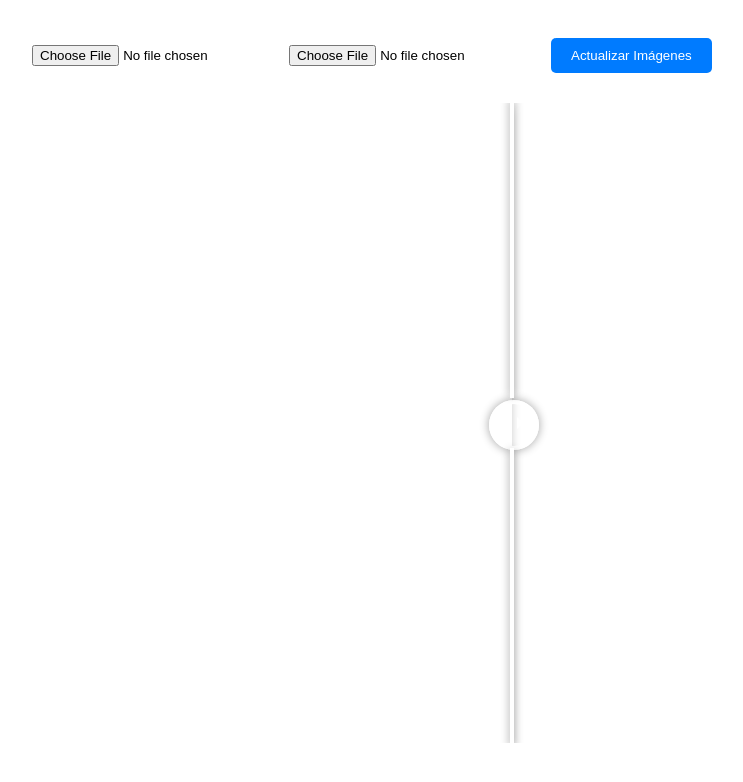
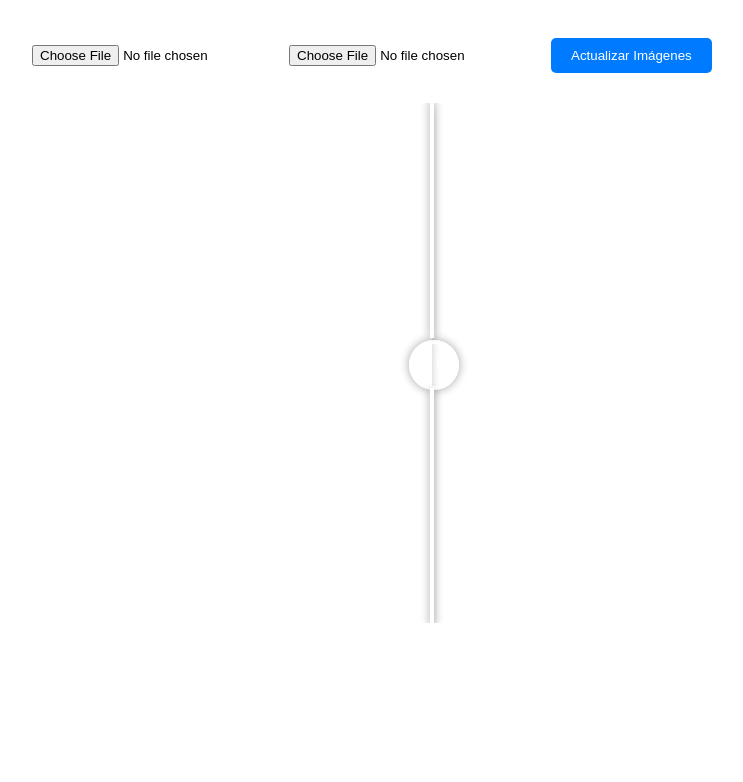
Before and after one commit to TheSpartan299/beforeafter.github.io, a plain HTML site: page index.html in a window 1280 px wide. Shown: the whole page, without its empty margins (208-951 px from the left). Drawn offline with Linux system fonts and the light colour scheme.

Commit message:
Ajuste ancho comparador

```diff
--- a/index.html
+++ b/index.html
@@ -38,8 +38,8 @@
     }
 
     #comparison {
-      width: 120%;
-      padding-bottom: 80%;
+      width: 100%;
+      padding-bottom: 65%;
       overflow: hidden;
       position: relative;
     }
```
